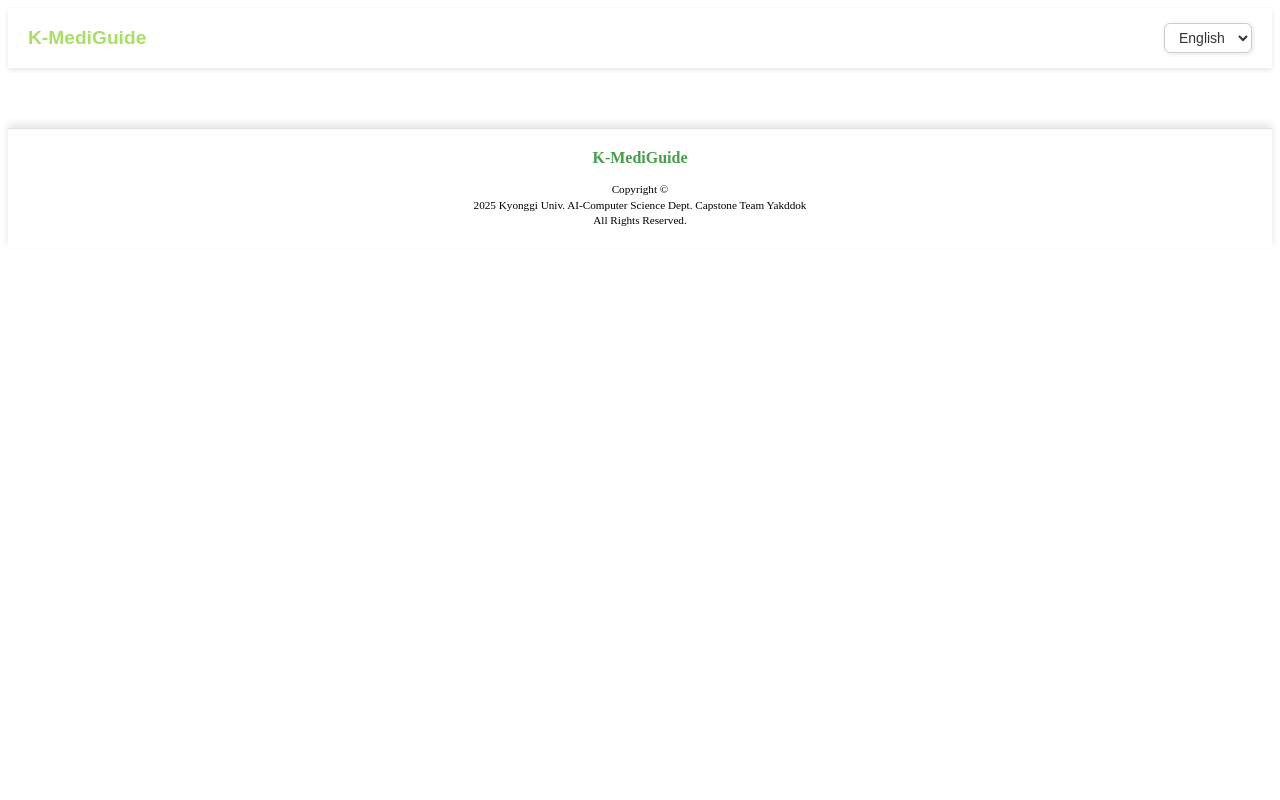
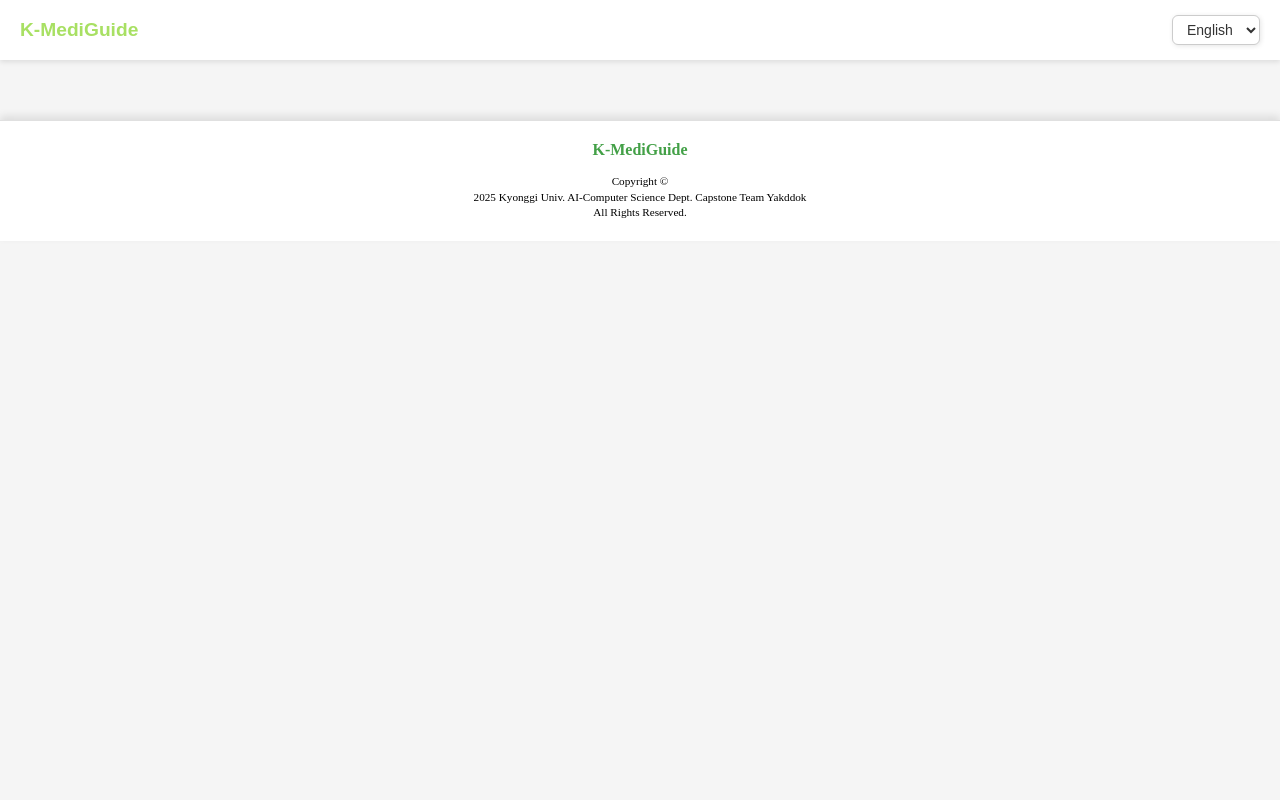
Before and after one commit to KGU-2025-Capstone/K_Medi_Guide_FE_BE, a Spring Boot app: page /translateCard in a window 1280 px wide. Run offline with Spring Boot 4, Linux system fonts and the light colour scheme; data that the repository does not hold is empty; some of the project's set-up classes (security, data sources, template engines, error pages and the like) are left out, and stand-ins take their place.

Commit message:
fix : 번역카드 헤더 디자인 수정 병합

```diff
--- a/src/main/resources/static/css/Translation.css
+++ b/src/main/resources/static/css/Translation.css
@@ -1,3 +1,11 @@
+body {
+    margin: 0;
+    padding: 0;
+    min-height: 100vh;
+    display: flex;
+    flex-direction: column;
+    background-color: #f5f5f5;
+}
 .container {
     display: grid;
     grid-template-columns: repeat(2, 1fr);
```
